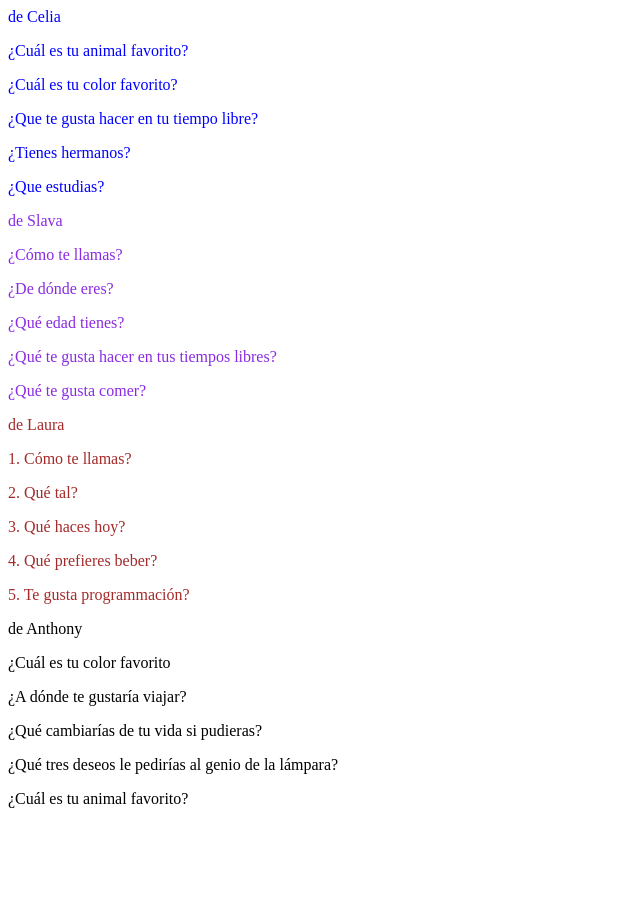
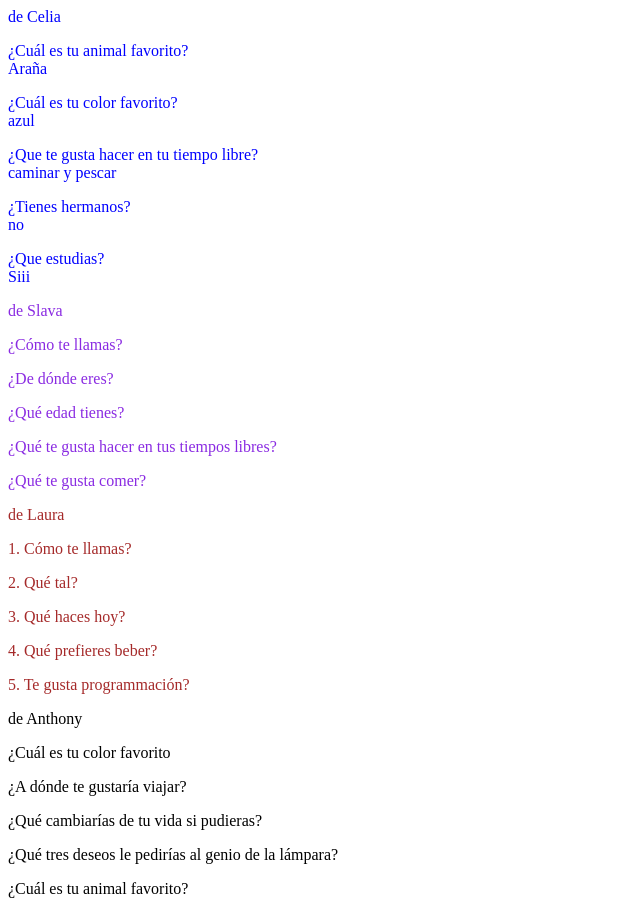
Before and after one commit to SupergrupoActividadExtra/actividadSupergrupo, a plain HTML site: page index.html in a window 1280 px wide. Shown: the whole page, without its empty margins (0-640 px from the left). Before the commit the page ends 824 px from the top, so only its background shows below. Drawn offline with Linux system fonts and the light colour scheme.

```diff
--- a/index.html
+++ b/index.html
@@ -9,11 +9,11 @@
 
 <body>
     <div style="color: blue;"> de Celia
-        <p>¿Cuál es tu animal favorito?</p>
-        <p>¿Cuál es tu color favorito?</p>
-        <p>¿Que te gusta hacer en tu tiempo libre?</p>
-        <p>¿Tienes hermanos?</p>
-        <p>¿Que estudias?</p>
+        <p>¿Cuál es tu animal favorito? <br> Araña</p>
+        <p>¿Cuál es tu color favorito? <br> azul</p>
+        <p>¿Que te gusta hacer en tu tiempo libre? <br>caminar y pescar</p>
+        <p>¿Tienes hermanos? <br>no</p>
+        <p>¿Que estudias? <br>Siii</p>
     </div>
 
     <div style="color: blueviolet;">de Slava
```
